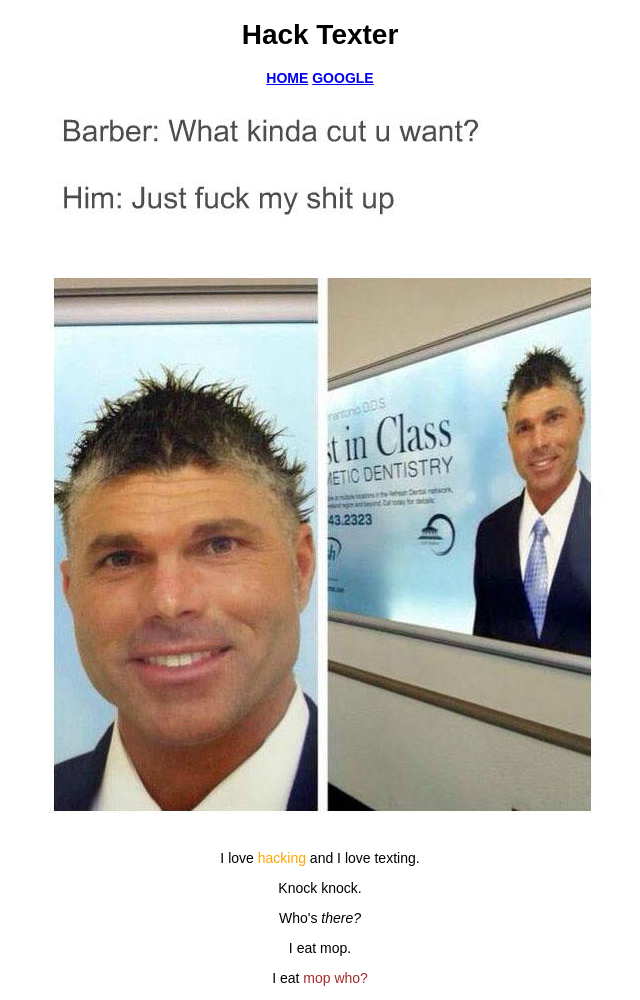
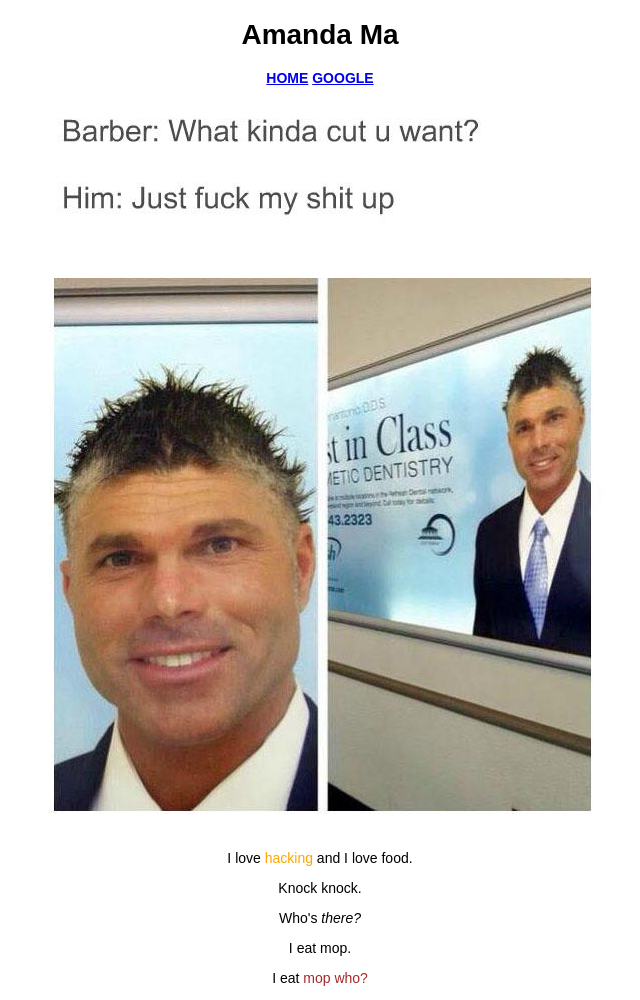
Before and after one commit to amandam23/amandam23.github.io, a plain HTML site: page index.html in a window 1280 px wide. Shown: the whole page, without its empty margins (320-960 px from the left). Drawn offline with Linux system fonts and the light colour scheme.

Commit message:
Update index.html

```diff
--- a/index.html
+++ b/index.html
@@ -2,7 +2,7 @@
 <html>
   <head>
     <meta charset="UTF-8">
-    <title>Hack Tester</title>
+    <title>Amanda Ma</title>
 
     <link rel="stylesheet" href="style.css">
 
@@ -10,8 +10,8 @@
 
     <!-- <link rel="shortcut icon" type="image/png" href="favicon.ico"/> -->
 
-    <meta name="author" content="Hack Texter">
-    <meta name="description" content="This is my website.">
+    <meta name="author" content="Amanda Ma">
+    <meta name="description" content="This is me.">
     <meta name="keywords" content="hack,texter,portfolio,website">
     <meta name="viewport" content="width=device-width,initial-scale=1">
     <!-- Global site tag (gtag.js) - Google Analytics -->
@@ -23,7 +23,7 @@
 
       <div id="header">
         <h1>
-          Hack Texter
+          Amanda Ma
         </h1>
       </div>
 
@@ -37,7 +37,7 @@
       <img id="person" src="person.jpg" />
 
       <div id="home" class="content">
-        <p>I love <span style="color: orange;">hacking</span> and I love texting.</p>
+        <p>I love <span style="color: orange;">hacking</span> and I love food.</p>
 
         <p>Knock knock.</p>
 
```
